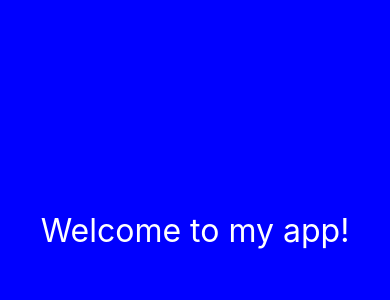
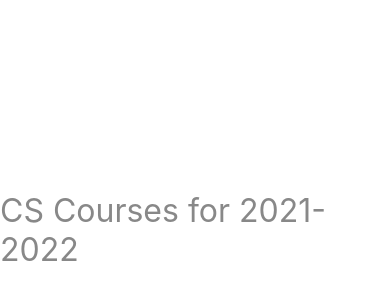
Before and after one commit to Aastha-Sharma-NWU/aastha22-scheduler, a React Native app: screen / in a window 390 px wide. Shown: the part 192-492 px from the top of the page. Built offline with nearby package versions, Linux system fonts and the light colour scheme.

Commit message:
change the title

```diff
--- a/App.js
+++ b/App.js
@@ -2,11 +2,14 @@
 import React from 'react';
 import { StyleSheet, Text, View } from 'react-native';
 
-export default function App() {
+const schedule = {
+  title: "CS Courses for 2021-2022"
+};
+
+const App = () => {
   return (
     <View style={styles.container}>
-      <Text style={styles.textStyle}>Welcome to my app!</Text>
-      <StatusBar style="auto" />
+      <Text style={styles.bannerStyle}>{schedule.title}</Text>
     </View>
   );
 }
@@ -14,11 +17,13 @@
 const styles = StyleSheet.create({
   container: {
     flex: 1,
-    backgroundColor: '#00f',
     alignItems: 'center',
     justifyContent: 'center',
-  },textStyle: {
-    color: '#fff',
+  },
+  bannerStyle: {
+    color: '#888',
     fontSize: 32,
   }
 });
+
+export default App;
--- a/package.json
+++ b/package.json
@@ -10,6 +10,7 @@
   "dependencies": {
     "expo": "~40.0.0",
     "expo-status-bar": "~1.0.3",
+    "firebase": "7.9.0",
     "react": "16.13.1",
     "react-dom": "16.13.1",
     "react-native": "https://github.com/expo/react-native/archive/sdk-40.0.1.tar.gz",
```
Also changed, not shown: 1 other file (tests, documents, lock files or other folders).
